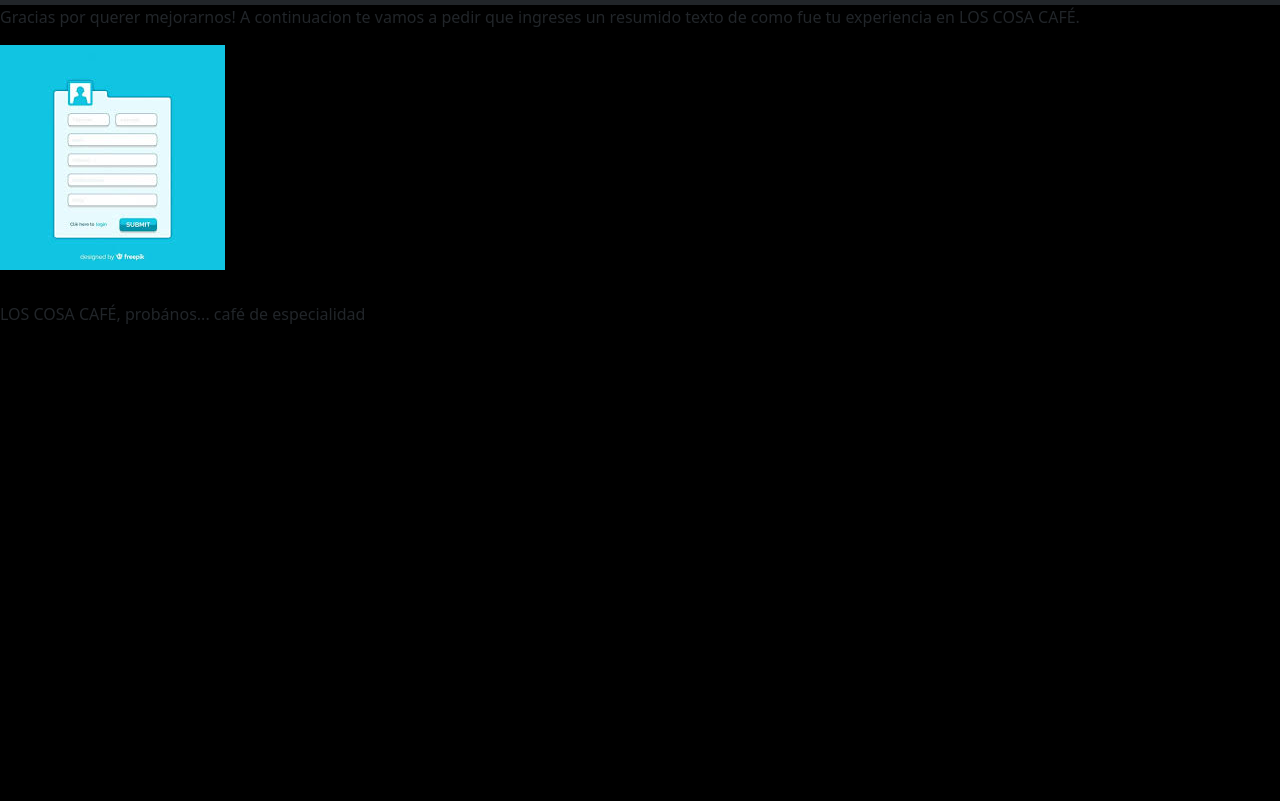
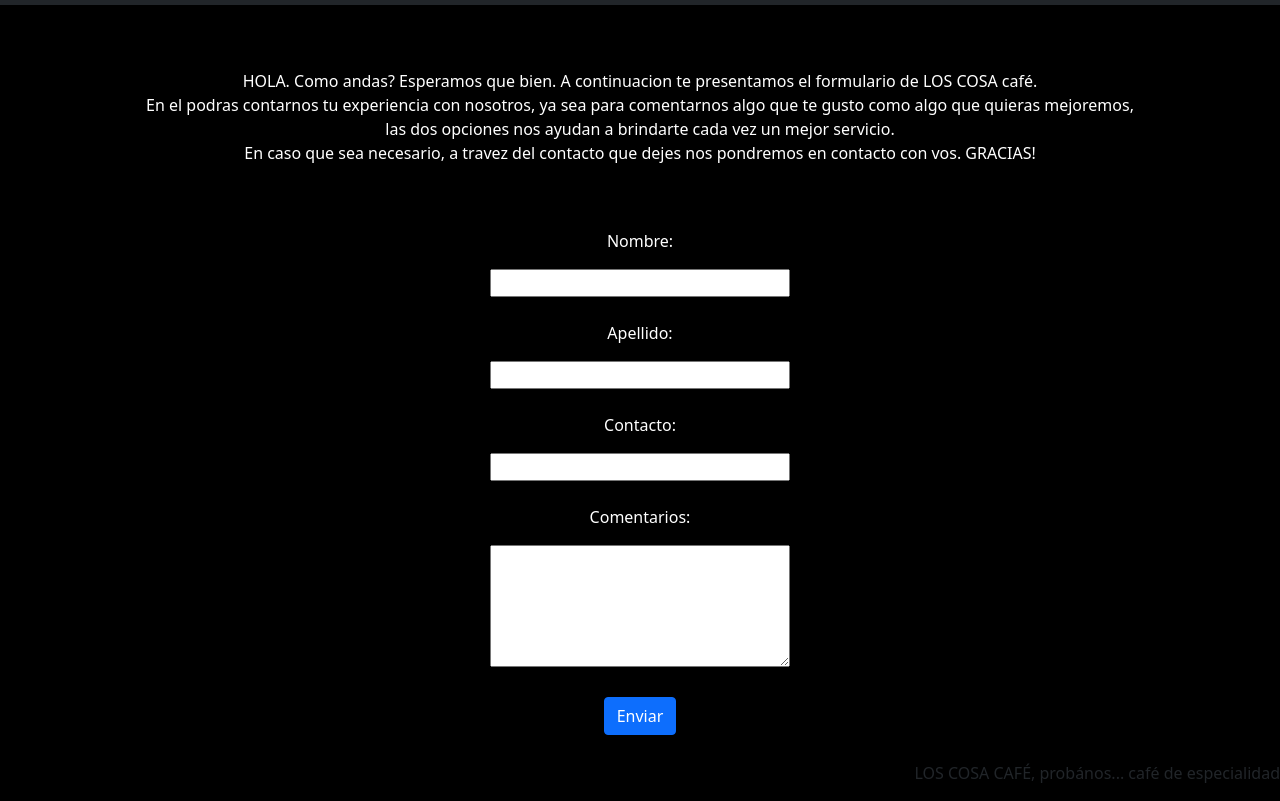
Before and after one commit to maxjpar/los_cosa_cafe, a website: page pages/formulario.html in a window 1280 px wide. Shown: the part 54-855 px from the top of the page. Before the commit the page ends 800 px from the top, so only its background shows below. Drawn offline with nearby package versions, Linux system fonts and the light colour scheme.

Commit message:
resposive en proceso

```diff
--- a/pages/formulario.html
+++ b/pages/formulario.html
@@ -49,13 +49,37 @@
             </nav>
       </header>
 
-      <section >
-          <div class="formu">
-              <p>Gracias por querer mejorarnos!
-              A continuacion te vamos a pedir que ingreses un resumido texto de como fue tu experiencia en LOS COSA CAFÉ.</p>
-              <img src="../multimedia/formulario.jpg" alt="">
-          </div>
-      </section>
+      <div class="texto_f">
+        <p class="contenido_f">
+          HOLA. Como andas? Esperamos que bien. A continuacion te presentamos el formulario de LOS COSA café. <br>
+          En el podras contarnos tu experiencia con nosotros, ya sea para comentarnos algo que te gusto como algo que quieras mejoremos, <br>
+          las dos opciones nos ayudan a brindarte cada vez un mejor servicio. <br>
+          En caso que sea necesario, a travez del contacto que dejes nos pondremos en contacto con vos. GRACIAS! <br>
+        </p>
+      </div>
+
+      <div >
+        <form  class="completar" action="" >
+
+          <p class="campo">Nombre:</p>
+          <input type="text" class="item_imput"> <br/>
+
+          <p class="campo">Apellido:</p>
+          <input type="text" class="item_imput"> <br/>
+
+          <p class="campo">Contacto:</p>
+          <input type="text" class="item_imput"> <br/>
+
+          <p class="campo">Comentarios:</p>
+          <textarea class="item_imput" cols="40" rows="5">  </textarea>
+
+          <p class="boton_enviar_form">
+            <input type="submit" class="btn btn-primary" value="Enviar">
+          </p>
+        </form>
+      </div>
+
+
 
       <footer class="footer">
           <img src="../multimedia/coffeepot_icon-icons.com_55424.png" alt="cafetera">
--- /dev/null
+++ b/scss/components/_completar_form.scss
@@ -0,0 +1,32 @@
+
+.texto_f{
+    margin: 5%;
+    text-align: center;
+    .contenido_f{
+        color: white;
+
+    }
+}
+
+
+.completar{
+    display: flex;
+    flex-direction: column;
+    justify-content: center;
+    align-items: center;
+    margin-top: 7%;
+    width: 100%;
+    max-width: 600px;
+    margin: 0 auto;
+
+    .campo{
+        color: white;
+    }
+    .item_imput{
+        width: 50%;
+    }
+    .boton_enviar_form{
+        margin-top: 5%;
+    }
+
+}
--- a/scss/components/_footer.scss
+++ b/scss/components/_footer.scss
@@ -2,19 +2,20 @@
 
 
 .footer{
-    @include vista(flex,end);
-    width: $ancho;
-    height: 30px;
+    display: flex;
+    justify-content: end;
+
     background-color:black;
+    padding-top: 10px;
+
+
+    .img_footer{
+        background-color: map-get($diseño, color-secundario);
+        margin-right: 30px;
+    }
+
+    .frase_footer{
+        color: map-get($diseño, color-secundario);
+    }
 
 }
-
-
-.footer p{
-    color: map-get($diseño, color-secundario);
-}
-
-.footer img{
-    background-color: map-get($diseño, color-secundario);
-    margin-right: 30px;
-}
--- a/scss/style.scss
+++ b/scss/style.scss
@@ -8,6 +8,8 @@
 @import 'components/contactanos';
 @import 'components/contenedor';
 @import 'components/formulario';
+@import 'components/footer';
+@import 'components/completar_form';
 @import 'components/menu_navegable';
 @import 'components/miranos';
 @import 'components/nosotros';
```
Also changed, not shown: index.html (+18 -10 lines), scss/components/_body.scss (+8 -0 lines), css/style.css, 1 other file.
